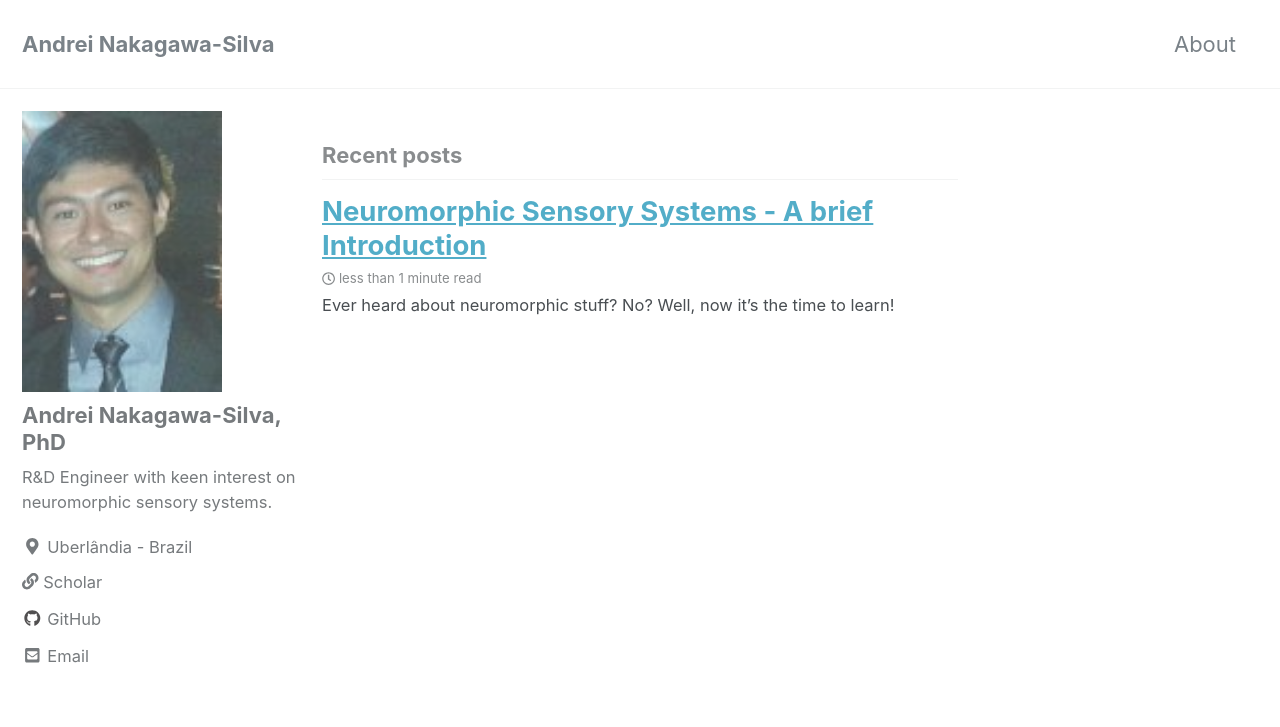
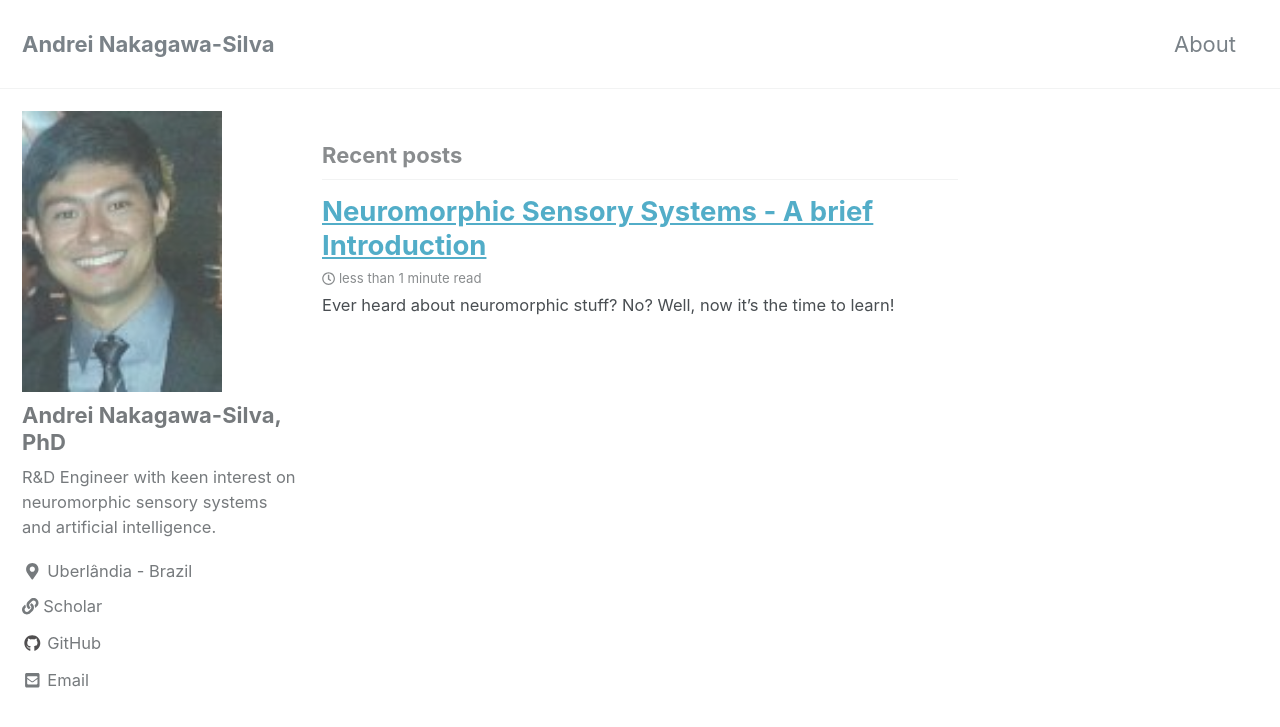
Before and after one commit to andreinakagawa/andreinakagawa.github.io, a Jekyll site: the page built from index.html, in a window 1280 px wide and 900 px high. Shown: the top 727 px of the window. Built offline with Jekyll 4.4.1, drawn with Linux system fonts in a browser that asks for light colours; nearby versions of some CDN libraries; the list of posts is cut into pages by our own code.

Commit message:
updated profile

```diff
--- a/_config.yml
+++ b/_config.yml
@@ -103,7 +103,7 @@ analytics:
 author:
   name             : "Andrei Nakagawa-Silva, PhD"
   avatar           : "assets/images/andrei.jpeg" # path of avatar image, e.g. "/assets/images/bio-photo.jpg"
-  bio              : "R&D Engineer with keen interest on neuromorphic sensory systems."
+  bio              : "R&D Engineer with keen interest on neuromorphic sensory systems and artificial intelligence."
   location         : "Uberlândia - Brazil"
   email            : "nakagawa.andrei@gmail.com"
   links:
```
